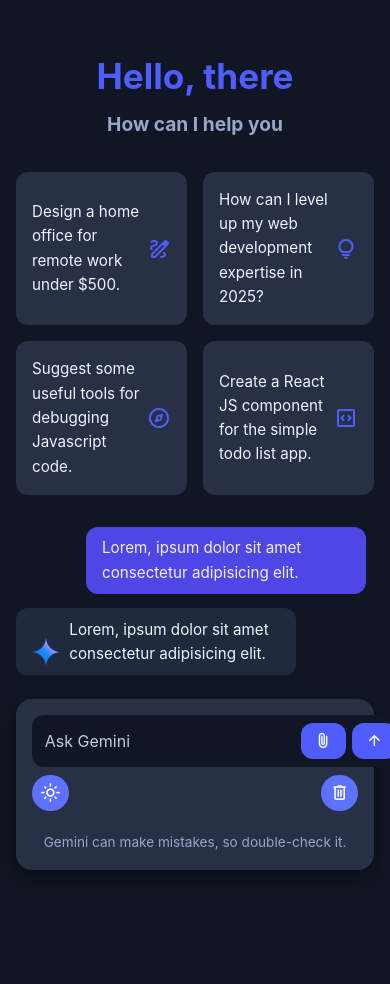
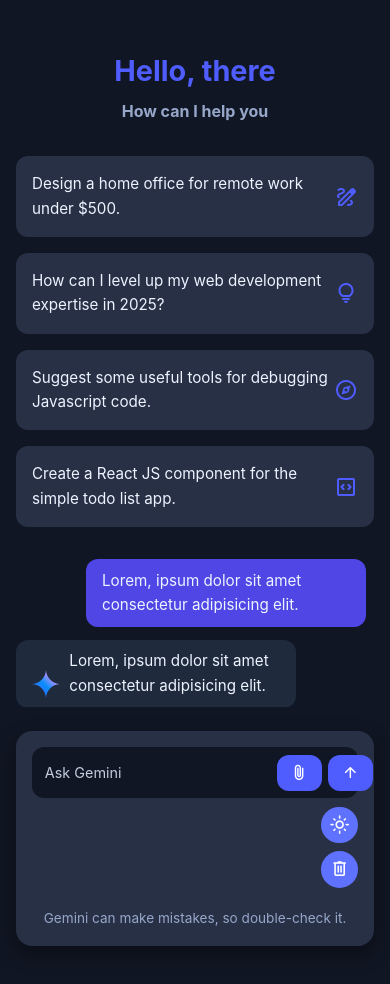
Before and after one commit to prashantmore45/AI---Chatbot, a plain HTML site: page index.html in a window 390 px wide. Before the commit the page ends 918 px from the top, so only its background shows below. Drawn offline with nearby package versions, Linux system fonts and the light colour scheme.

Commit message:
Added scrollbar and responsiveness styles

```diff
--- a/style.css
+++ b/style.css
@@ -257,3 +257,53 @@
     70% { transform: scale(1.1); }
     100% { opacity: 1; transform: scale(1); }
 }
+
+/* ----------- Scrollbar ------------ */
+::-webkit-scrollbar {
+    width: 8px;
+}
+
+::-webkit-scrollbar-thumb {
+    background-color: var(--scrollbar-color);
+    border-radius: 8px;
+}
+
+::-webkit-scrollbar-track {
+    background: var(--secondary-color);
+    border-radius: 8px;
+}
+
+/* ---------- Responsive ----------- */
+@media screen and (max-width: 768px) {
+    .suggestions-item {
+        flex: 1 1 100%;
+    }
+
+    .prompt-wrapper {
+        flex-direction: column;
+        align-items: stretch;
+    }
+
+    .prompt-form {
+        width: 100%;
+    }
+
+    #theme-toggle-btn,
+    #delete-chats-btn {
+        align-self: flex-end;
+    }
+}
+
+@media screen and (max-width: 480px) {
+    .header {
+        font-size: 1.8rem;
+    }
+
+    .sub-heading {
+        font-size: 1rem;
+    }
+
+    .prompt-input {
+        font-size: 0.9rem;
+    }
+}
```
